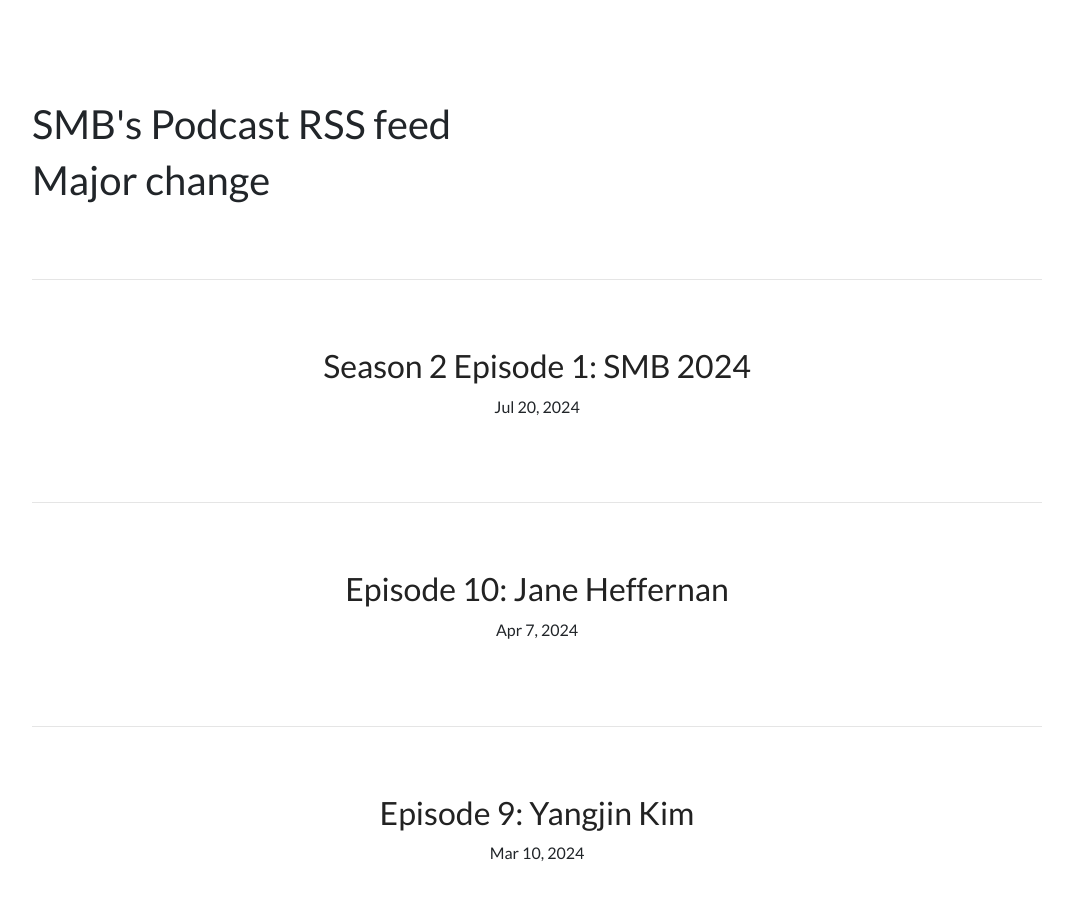
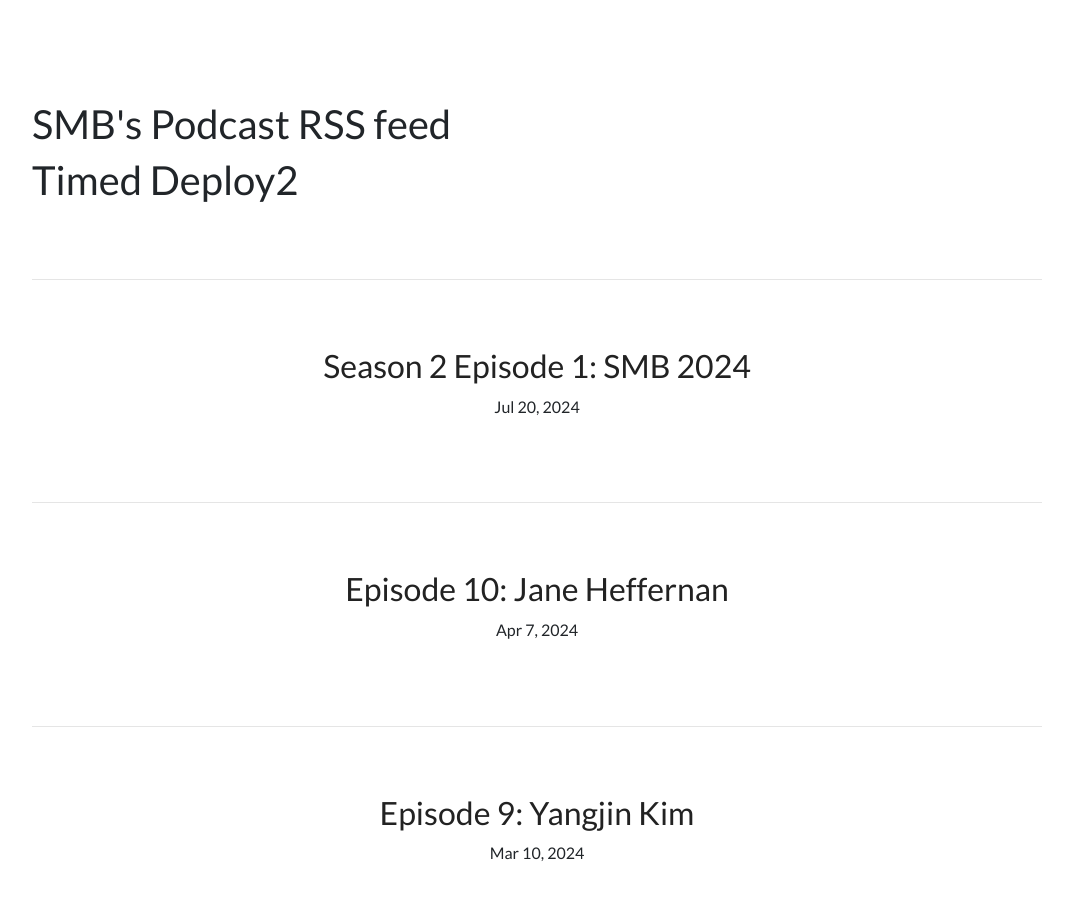
Before and after one commit to smbarchive/podcast, a Jekyll site: the page built from index.html, in a window 1280 px wide and 900 px high. Shown: the whole window, without its empty margins (103-1176 px from the left). Built offline with Jekyll 4.4.1, drawn with Linux system fonts in a browser that asks for light colours; nearby versions of some CDN libraries; the list of posts is cut into pages by our own code.

Commit message:
added minor change to home page

```diff
--- a/index.html
+++ b/index.html
@@ -15,7 +15,7 @@ description: "The Society for Mathematical Biology - Podcast RSS Feed"
 
 
 						<h1 class="text-left">SMB's Podcast RSS feed</h1>
-						<h1 class="text-left">Major change</h1>
+						<h1 class="text-left">Timed Deploy2</h1>
 
 
 						{% for post in site.posts %}
```
